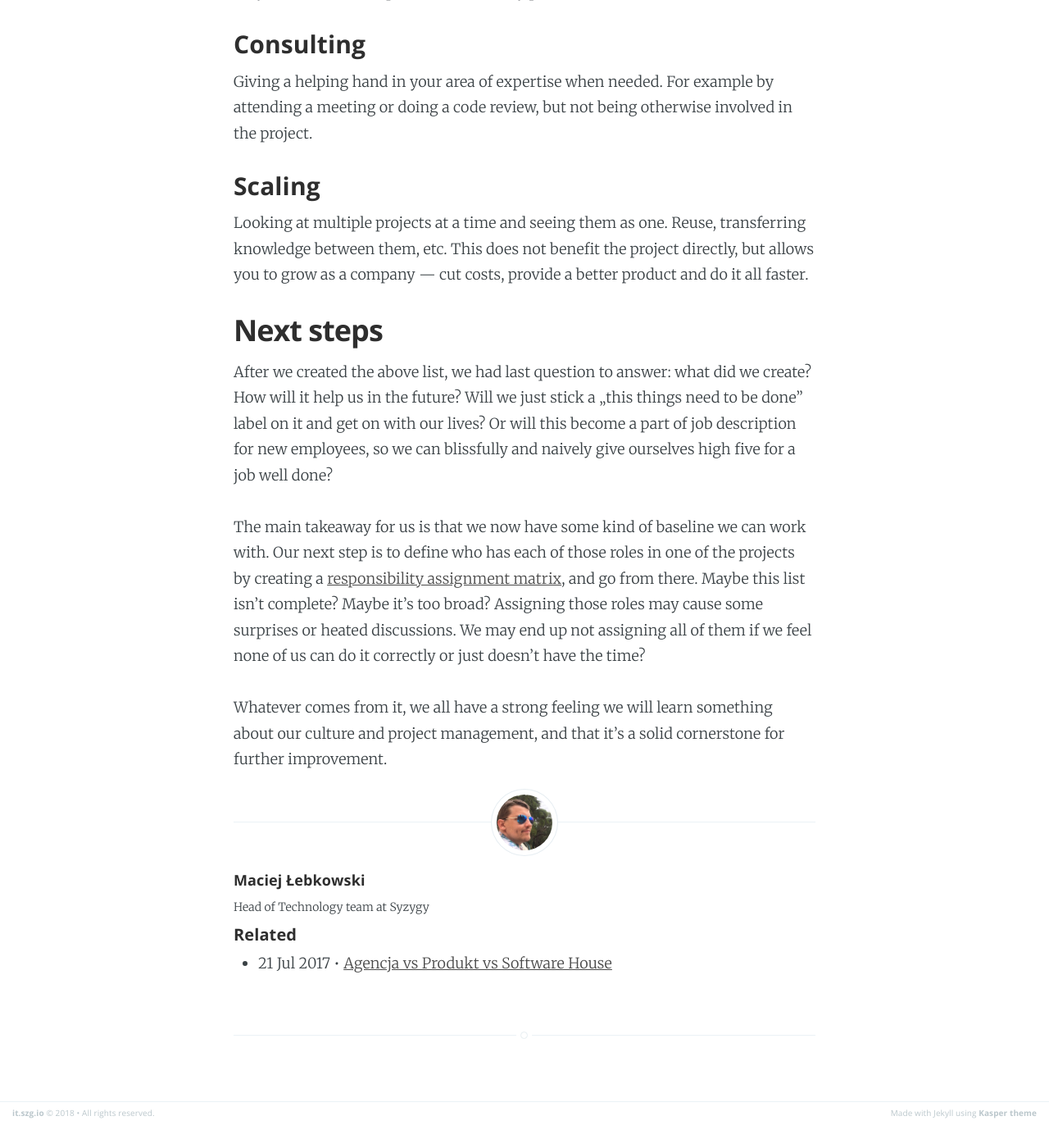
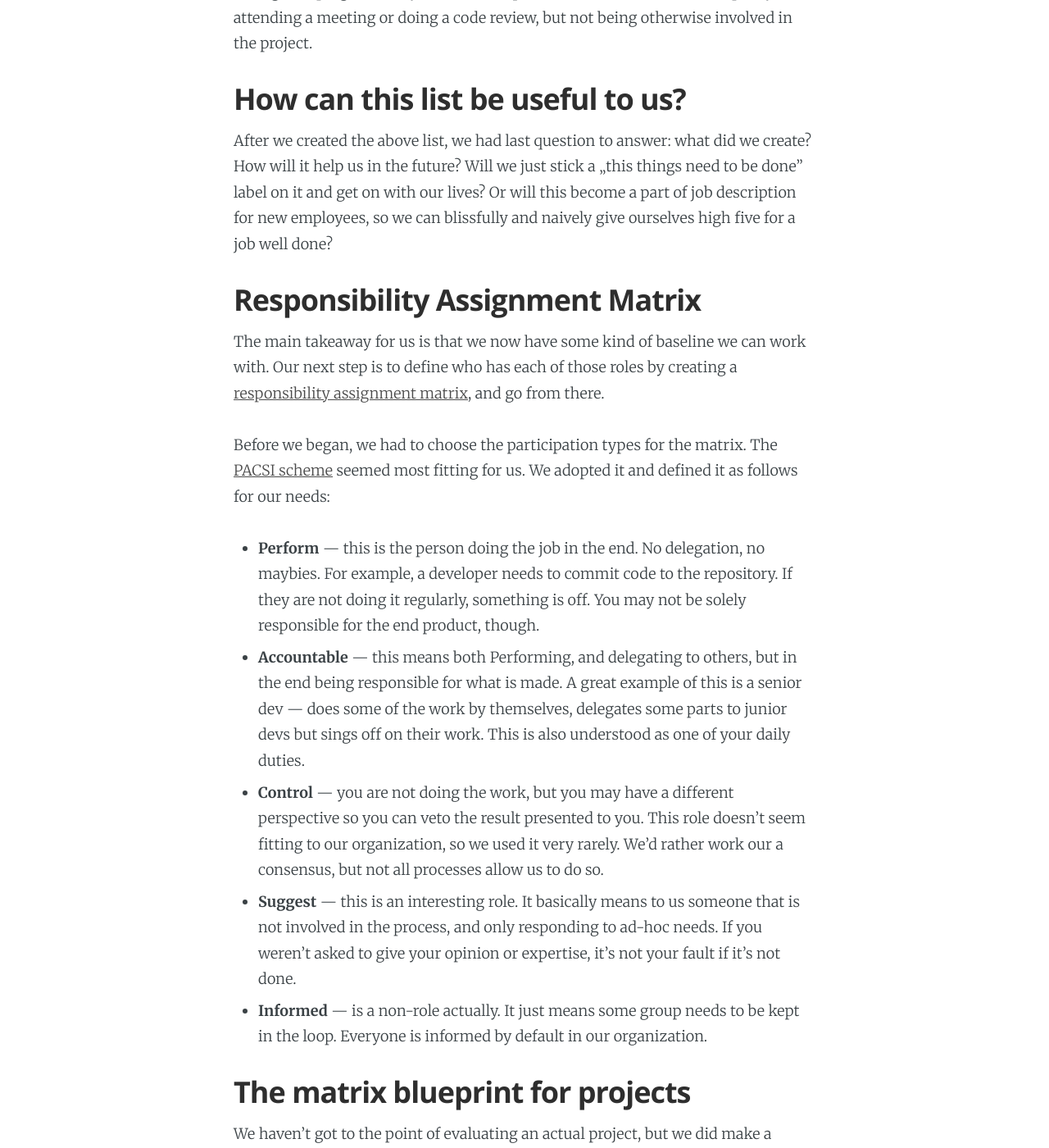
Before and after one commit to syzygypl/syzygypl.github.io, a Jekyll site: the page built from _posts/2018-10-01-project-roles.md, in a window 1280 px wide and 1400 px high, scrolled down 3607 px. Shown: the whole window at 82% size. Built offline with Jekyll 4.4.1, drawn with Linux system fonts in a browser that asks for light colours; before the commit the page ends 4979 px from its top, so only the background shows below that; some of the changed text lies outside the part shown.

Commit message:
Project roles, second part describing the responsibility matrix

```diff
--- a/_posts/2018-10-01-project-roles.md
+++ b/_posts/2018-10-01-project-roles.md
@@ -13,7 +13,7 @@
 
 ## Project roles
 
-What we did instead is a general list of roles, and for now it goes as follows (in random order):
+What we did instead is a general list of roles. The obvious one is project ownership — an umbrella role for all of the other ones. It just means being responsible (by proxy) for the whole project. As such it’s uninteresting for us, so I’ll focus on the rest (in random order):
 
 ### Helicopter view
 
@@ -51,13 +51,9 @@
 
 Communicating to the team what is the most important at a given point in time. In general this can be understood as providing a transparent communication to the team.
 
-### Expectation Management
+### Technical Expectation Management
 
 This is similar to risk management. We know our shortcomings, or we know where the (client’s) disappointments usually come from, so we try to get ahead of them and warn people ahead of time. For example if the team is inexperienced in a given technology we should announce that and explain what would it mean for the project, so nobody is surprised later. There is no better thing than a fuckup you know about in advance!
-
-### Ownership
-
-Being responsible for the whole project, delegating each role to the team. This is the topmost role, and arguably most important one. If anything doesn’t go as planned, this person is responsible in the end.
 
 ### Architecture
 
@@ -67,15 +63,70 @@
 
 Giving a helping hand in your area of expertise when needed. For example by attending a meeting or doing a code review, but not being otherwise involved in the project.
 
-### Scaling
-
-Looking at multiple projects at a time and seeing them as one. Reuse, transferring knowledge between them, etc. This does not benefit the project directly, but allows you to grow as a company — cut costs, provide a better product and do it all faster.
 
 
-## Next steps
+## How can this list be useful to us?
 
 After we created the above list, we had last question to answer: what did we create? How will it help us in the future? Will we just stick a „this things need to be done” label on it and get on with our lives? Or will this become a part of job description for new employees, so we can blissfully and naively give ourselves high five for a job well done?
 
-The main takeaway for us is that we now have some kind of baseline we can work with. Our next step is to define who has each of those roles in one of the projects by creating a [responsibility assignment matrix](https://www.wikiwand.com/en/Responsibility_assignment_matrix), and go from there. Maybe this list isn’t complete? Maybe it’s too broad? Assigning those roles may cause some surprises or heated discussions. We may end up not assigning all of them if we feel none of us can do it correctly or just doesn’t have the time?
+## Responsibility Assignment Matrix
+
+The main takeaway for us is that we now have some kind of baseline we can work with. Our next step is to define who has each of those roles by creating a [responsibility assignment matrix](https://www.wikiwand.com/en/Responsibility_assignment_matrix), and go from there.
+
+Before we began, we had to choose the participation types for the matrix. The [PACSI scheme](https://www.wikiwand.com/en/Responsibility_assignment_matrix#/PACSI) seemed most fitting for us. We adopted it and defined it as follows for our needs:
+
+ * **Perform** — this is the person doing the job in the end. No delegation, no maybies. For example, a developer needs to commit code to the repository. If they are not doing it regularly, something is off. You may not be solely responsible for the end product, though.
+ * **Accountable** — this means both Performing, and delegating to others, but in the end being responsible for what is made. A great example of this is a senior dev — does some of the work by themselves, delegates some parts to junior devs but sings off on their work. This is also understood as one of your daily duties.
+ * **Control** — you are not doing the work, but you may have a different perspective so you can veto the result presented to you. This role doesn’t seem fitting to our organization, so we used it very rarely. We’d rather work our a consensus, but not all processes allow us to do so.
+ * **Suggest** — this is an interesting role. It basically means to us someone that is not involved in the process, and only responding to ad-hoc needs. If you weren’t asked to give your opinion or expertise, it’s not your fault if it’s not done.
+ * **Informed** — is a non-role actually. It just means some group needs to be kept in the loop. Everyone is informed by default in our organization.
+
+## The matrix blueprint for projects
+
+We haven’t got to the point of evaluating an actual project, but we did make a blueprint — a starting point — to adapt in the future. Each participation type is defined in context of the following groups:
+
+ * **Project Owner** (PO) — the single person responsible for the project, as well as Project Managers that report to them. It seems that those groups may need to be split in the future.
+ * **Technical lead** (TL) — one of the organization roles responsible for team management. They may or may not be actively participating in each project, so it’s challenging to assing __accountable__ and __perform__ roles to them. To simplify, this group should probably include the most senior dev in the project team.
+ * **Technical director** (TD) — probably not involved in the project, especially in the later stages, but their expertise and high level POV is invaluable.
+ * **Team member** (TM) — everyone else, obviously.
+
+This is what we came up with to start, with some examples how this setup may work in practice:
+
+| Role | PO | TL | TD | TM |
+|---------|
+| Helicopter view | A | S | I | I |
+| Project owner needs to know everything about the project, while the Tech lead may not be involved in the project, and can’t be required to know the project’s landscape |
+| Ad-hoc situations | A | S | S | P |
+| Again, only the Project owner can respond to all situations, but usually delegates the execution to one of their lieutenants |
+| Ad-hoc situations (alternate) | A | I | I | S |
+| This is a variant with more self contained team. Team members are appointed by the PO, and leaders are only informed about potential problems |
+| Reporting | A | S | I | S |
+| PO is the only one that can see the whole project and asses its status, based on the team’s feedback and tech lead’s expertise — if needed |
+| Documenting | A | S | I | S |
+| The important thing here is that the documentation is done in response to daily work made by the team |
+| Documenting (alternative) | C | A | S | P |
+| This variant assumes creating documentation as a product for the client, for example during the discovery phase. We treat this as a technical task, and as such needs Tech lead’s supervision, with PO accepting or requesting changes to the end result |
+| Risk management | A | A | S | A |
+| Everyone needs to speak their mind if they see something is wrong. Be responsible and challenge potential problems early on instead of sweeping them under the rug |
+| Project management | A | S | S | P |
+| PO is responsible, but tech lead and director can give a helping hand, while the whole team is involved (sprint planning, estimations, converting business requirements to tasks, etc) |
+| Role delegation and team assembly | S | P | A | I |
+| This is the way it works for us. The CTO decides who will be assigned to a project based on team leaders input and PO’s requirements and prefferences. After the project is started, assigning tasks is self governing |
+| Planning and estimations | C | A | S | S |
+| Team leader is responsible for sensible estimations, done by the team, but the PO has the right to object and ask for a faster pace if the project requires it. This means going back to the drawing board and choosing different implementations, cutting corners, etc |
+| Announcing goals and transparent communication | A | P | S | I |
+| ??? |
+| Technical Expectation Management | I | A | S | P |
+| Team members need to inform the stakeholders about technical debt, possible bugs, laconic requirements, complicated user interface, etc. |
+| Architecture | I | A | S | S |
+| Team leader is responsible, but probably delegates this to the most senior dev in the project, if they are not involved directly |
+| Consulting | S | S | S | S |
+| By definition, consulting is a _suggest_ job. Giving this role to someone is just a hint, that they may be needed at some point in the project |
+
+## Conclusion
+
+This model puts a lot of pressure on the Project Owner. If their role would include attending client meetings for example, this would probably take most of their time and as such would make them ineffective. To counter this, as much as possible should be delegated to project managers.
+
+Maybe this list isn’t complete? Maybe it’s too broad? Assigning those roles may cause some surprises or heated discussions. We may end up not assigning all of them if we feel none of us can do it correctly or just doesn’t have the time?
 
 Whatever comes from it, we all have a strong feeling we will learn something about our culture and project management, and that it’s a solid cornerstone for further improvement.
```
